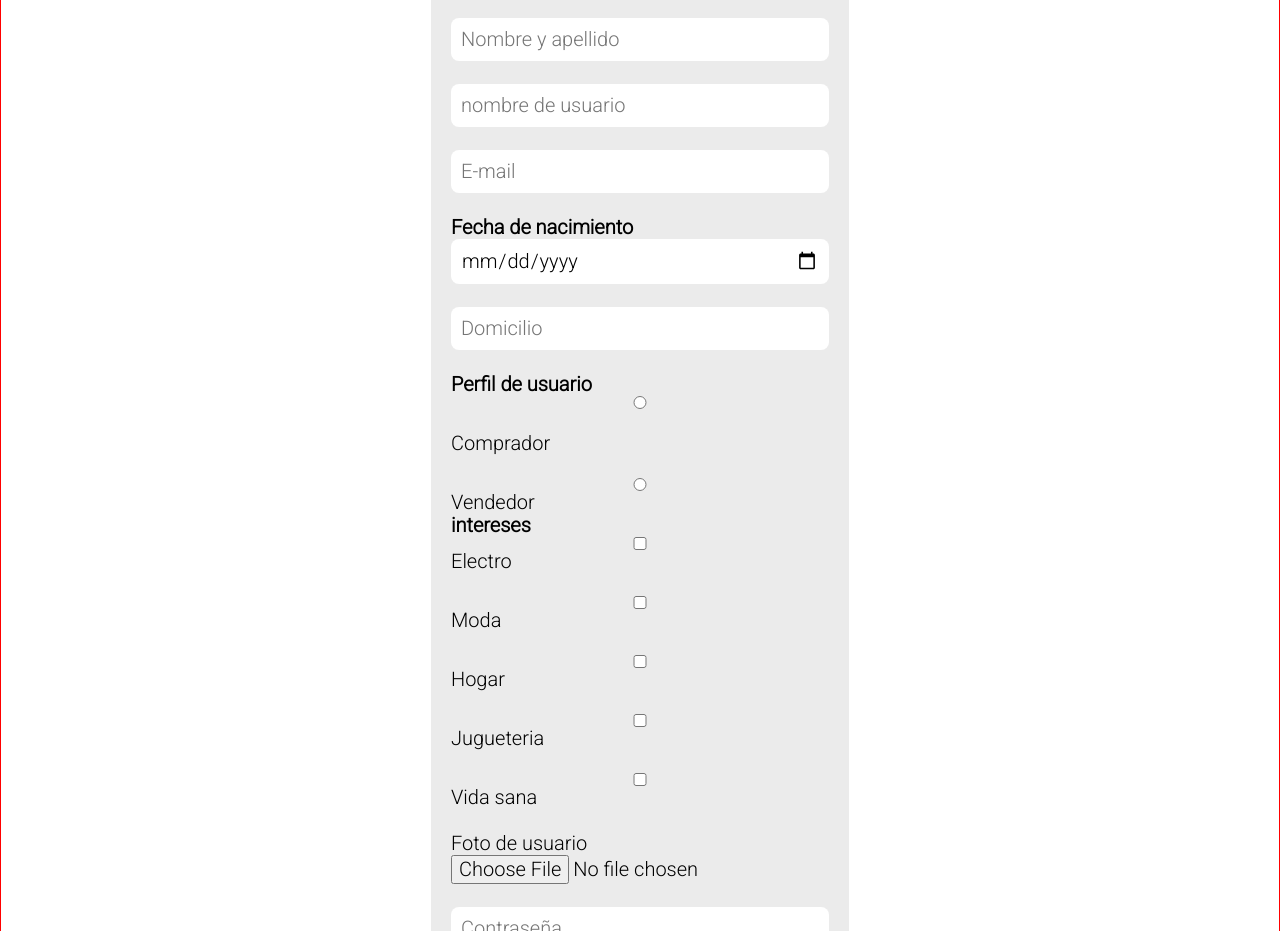
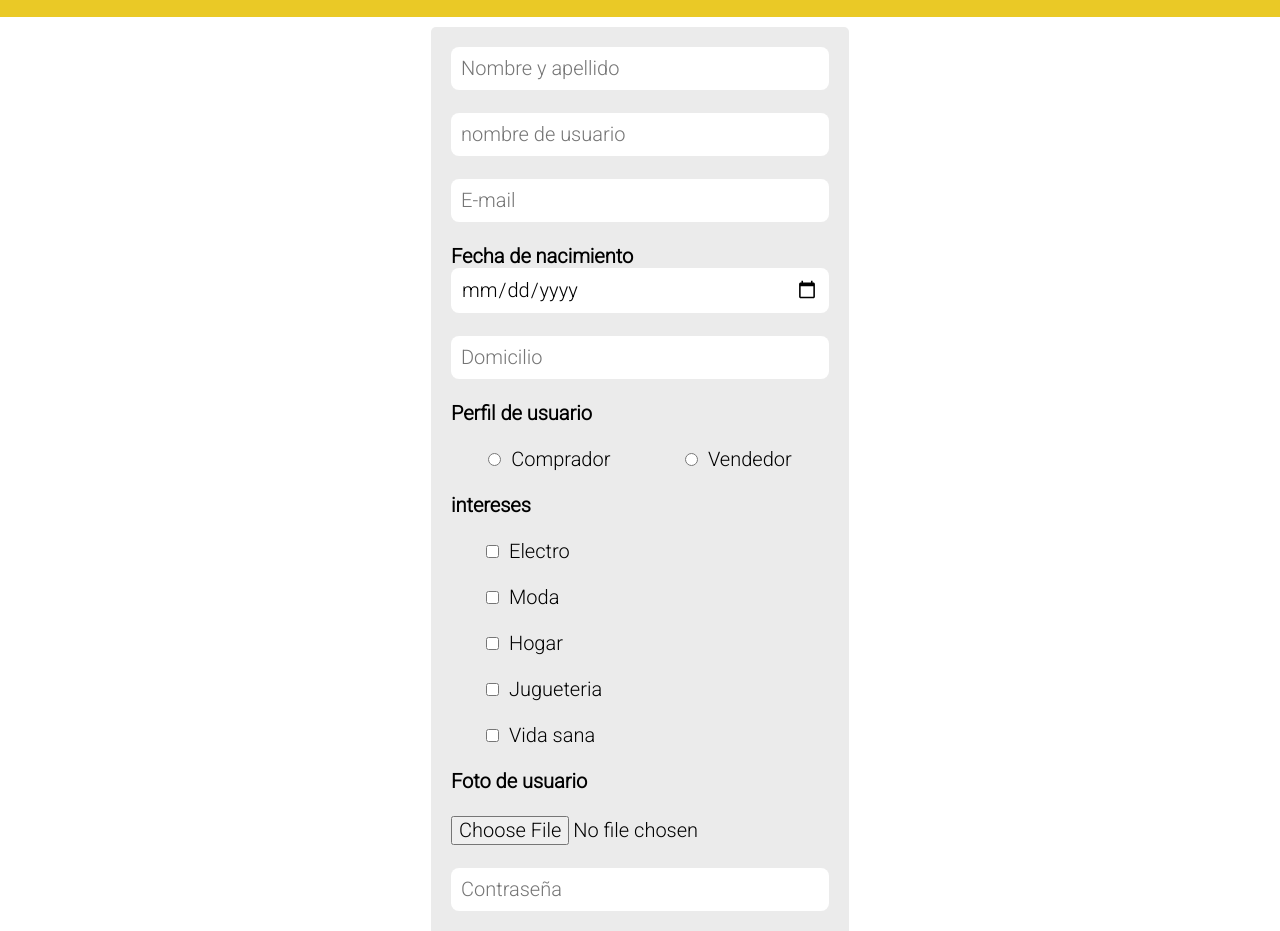
Before and after one commit to EloisaCB43/MercadoLiebre2, a website: page views/register.html in a window 1280 px wide. Shown: the part 117-1048 px from the top of the page. Drawn offline with Linux system fonts and the light colour scheme.

Commit message:
finalicé formularios y agrege un padding al body header

```diff
--- a/public/css/styles.css
+++ b/public/css/styles.css
@@ -12,6 +12,7 @@ body header {
   font-size: 12px;
   background-color: #eac926;
   color: black;
+  padding: 10px 0px;
   /* flex */
 
 }
@@ -281,12 +282,12 @@ footer i {
 }
 
 /* register */
+
 .register-container {
   display: flex;
   flex-wrap: wrap;
   justify-content: center;
   width: 100%;
-  border: solid 1px red;
   overflow: auto;
 }
 
@@ -297,30 +298,57 @@ footer i {
   flex-direction: column;
   padding: 20px;
   font-size: 20px;
+  border-radius: 5px;
+  margin: 10px 0px;
 }
-.border-field{
+
+.border-field {
   border: none;
   border-radius: 8px;
   padding: 10px;
   width: 100%;
   background-color: #fff;
 }
-.button-register{
+
+.button-register {
   display: flex;
   flex-wrap: wrap;
   justify-content: space-between;
 }
-.button-register button{
+
+.button-register button {
   background-color: #1259c3;
   border-radius: 8px;
   border: none;
   padding: 10px;
   color: #fff;
   width: 49%;
-
 }
 
+.userprofile {
+  display: flex;
+  flex-wrap: wrap;
+  justify-content: space-around;
+}
 
+.input-profile {
+  display: flex;
+  gap: 10px;
+  align-items: center;
+}
+
+.interest-form {
+  display: flex;
+  flex-wrap: wrap;
+  flex-direction: column;
+  margin-left: 35px;
+}
+
+.input-interest {
+  display: flex;
+  gap: 10px;
+  align-items: center;
+}
 
 
 
@@ -340,22 +368,12 @@ footer i {
     margin-top: 20px;
   }
 
-  .username,
-  .password {
-    font-size: 12px;
-    padding: 11px;
 
-  }
-
-  .submit {
-    padding: 14px;
-    font-size: 16px;
-  }
 }
 
 /* tablet y desktop */
 /* le da sombra a los articulos cuando se expande */
-@media (min-width: 482px) {
+@media (min-width: 483px) {
   .product-container {
     margin-bottom: 10px;
     margin-top: 10px;
@@ -373,7 +391,7 @@ footer i {
 /* tablet only */
 
 
-@media only screen and (min-width:482px) and (max-width:768px) {
+@media only screen and (min-width:483px) and (max-width:768px) {
 
   .main-article {
     display: flex;
--- a/views/register.html
+++ b/views/register.html
@@ -62,31 +62,49 @@
                 <input class="border-field" type="text" name="domicilio" placeholder="Domicilio">
                 <br>
                 <h4>Perfil de usuario</h4>
-                <input type="radio" name="comprador" value="comprador" id="comprador1">
                 <br>
+                <div class="userprofile">
+                    <div class="input-profile">
+                        <input class="radiobutton" type="radio" name="compravende" value="comprador" id="comprador1">
                         <label for="comprador1">Comprador</label>
+                    </div>
+                    <div class="input-profile">
+                        <input class="radiobutton" type="radio" name="compravende" value="vendedor" id="vendedor1">
+                        <label for="vendedor1">Vendedor</label>
+                    </div>
+                </div>
                 <br>
-                <input type="radio" name="vendedor" value="vendedor" id="vendedor1">
-                <label for="vendedor1">Vendedor</label>
-
                 <h4>intereses</h4>
-
+                <br>
+                <div class="interest-form">
+                    <div class="input-interest">
                         <input type="checkbox" name="intereses" value="Electro" id="electro">
                         <label for="electro">Electro</label>
+                    </div>
                     <br>
+                    <div class="input-interest">
                         <input type="checkbox" name="intereses" value="Moda" id="moda">
                         <label for="moda">Moda</label>
+                    </div>
                     <br>
+                    <div class="input-interest">
                         <input type="checkbox" name="intereses" value="Hogar" id="hogar">
                         <label for="hogar">Hogar</label>
+                    </div>
                     <br>
+                    <div class="input-interest">
                         <input type="checkbox" name="intereses" value="Jugueteria">
                         <label for="jugueteria">Jugueteria</label>
+                    </div>
                     <br>
+                    <div class="input-interest">
                         <input type="checkbox" name="intereses" value="Vida sana">
                         <label for="vida sana">Vida sana</label>
+                    </div>
+                </div>
                 <br>
-                <label for="photo">Foto de usuario</label>
+                <h4>Foto de usuario</h4>
+                <br>
                 <input type="file" name="userphoto" accept=".jpg">
                 <br>
                 <input class="border-field" type="password" name="userpassword" placeholder="Contraseña" required>
```
Lines whose indentation alone changed are shown as unchanged.
